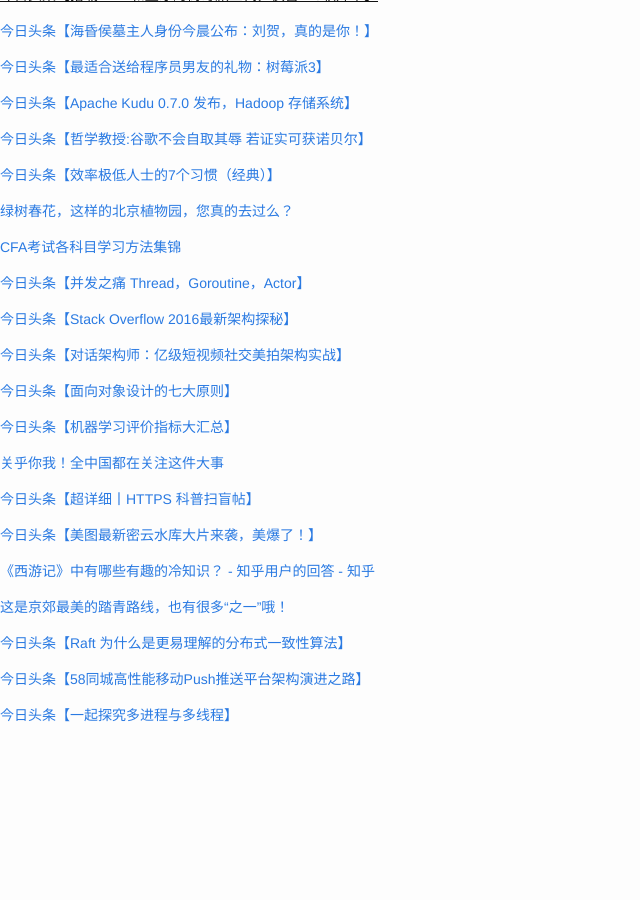
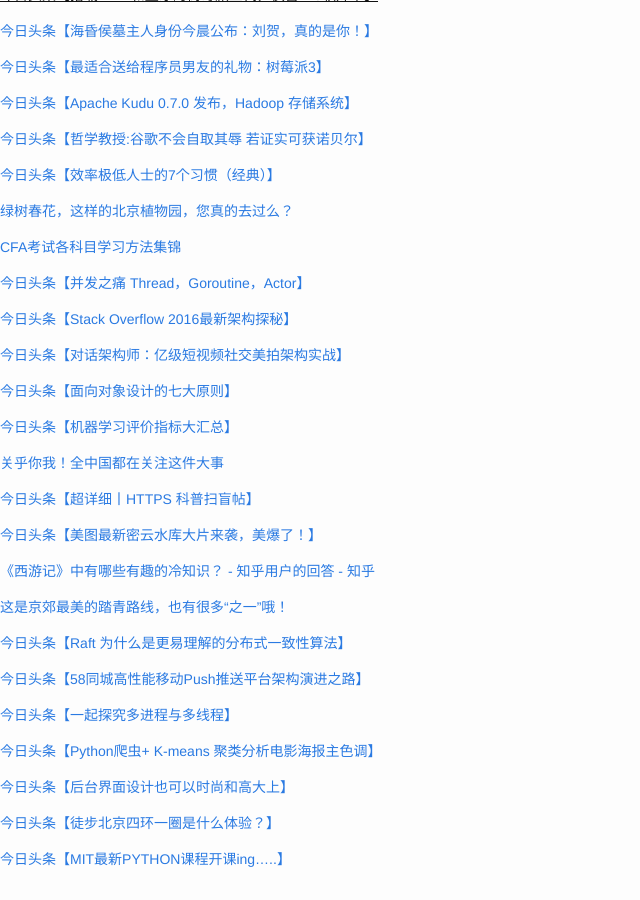
Before and after one commit to cnwarden/cnwarden.github.io, a Jekyll site: the page built from fav/index.md, in a window 1280 px wide and 900 px high, scrolled down 2130 px. Shown: the whole window, without its empty margins (0-640 px from the left). Built offline with Jekyll 4.4.1, drawn with Linux system fonts in a browser that asks for light colours; emoji names are drawn with the system emoji font; before the commit the page ends 2886 px from its top, so only the background shows below that.

Commit message:
auto commit

```diff
--- a/fav/index.md
+++ b/fav/index.md
@@ -160,3 +160,11 @@ title:  fav
 [今日头条【58同城高性能移动Push推送平台架构演进之路】](http://toutiao.com/item/6257634242671411714/?iid=3764603574&app=news_article&tt_from=android_share&utm_source=email&utm_medium=toutiao_android&utm_campaign=client_share)
 
 [今日头条【一起探究多进程与多线程】](http://toutiao.com/item/6257655821023314434/?iid=3764603574&app=news_article&tt_from=android_share&utm_source=email&utm_medium=toutiao_android&utm_campaign=client_share)
+
+[今日头条【Python爬虫+ K-means 聚类分析电影海报主色调】](http://toutiao.com/item/6257694040041456129/?iid=3764603574&app=news_article&tt_from=android_share&utm_source=email&utm_medium=toutiao_android&utm_campaign=client_share)
+
+[今日头条【后台界面设计也可以时尚和高大上】](http://toutiao.com/item/6257628721784553986/?iid=3764603574&app=news_article&tt_from=android_share&utm_source=email&utm_medium=toutiao_android&utm_campaign=client_share)
+
+[今日头条【徒步北京四环一圈是什么体验？】](http://toutiao.com/item/6257628394754671105/?iid=3764603574&app=news_article&tt_from=android_share&utm_source=email&utm_medium=toutiao_android&utm_campaign=client_share)
+
+[今日头条【MIT最新PYTHON课程开课ing.....】](http://toutiao.com/item/6257688367434039809/?iid=3764603574&app=news_article&tt_from=android_share&utm_source=email&utm_medium=toutiao_android&utm_campaign=client_share)
```
